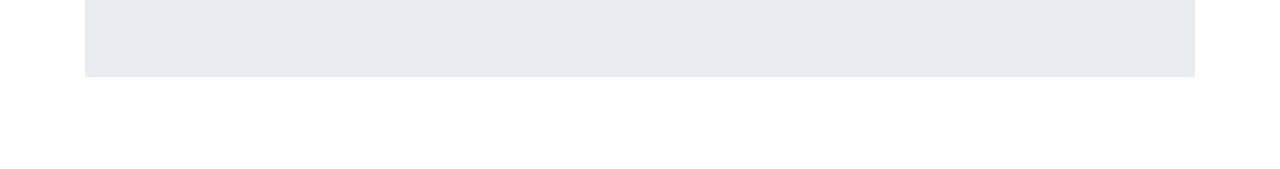
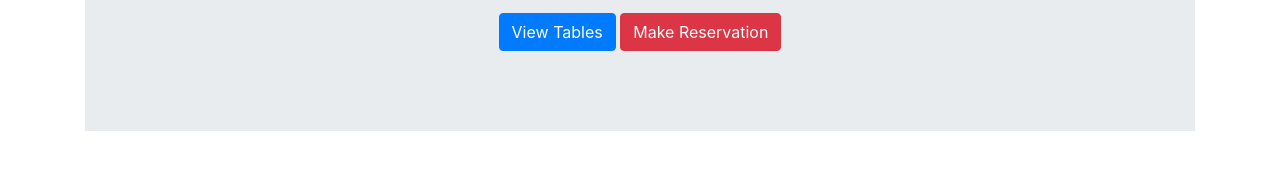
Before and after one commit to sharlenemay/hot_restaurant, a plain HTML site: page index.html in a window 1280 px wide. Shown: the part 191-360 px from the top of the page. Drawn offline with nearby package versions, Linux system fonts and the light colour scheme.

Commit message:
added some html to index

```diff
--- a/index.html
+++ b/index.html
@@ -17,6 +17,10 @@
                   <hr>
                   We only have 5 tables! Book them while you can!
                 </p>
+                <p>
+                  <button type="button" class="btn btn-primary" href="#">View Tables</button>
+                  <button type="button" class="btn btn-danger" href="/reservationform">Make Reservation</button>
+                </p>
             </div>
           </div>
     </div>
```
